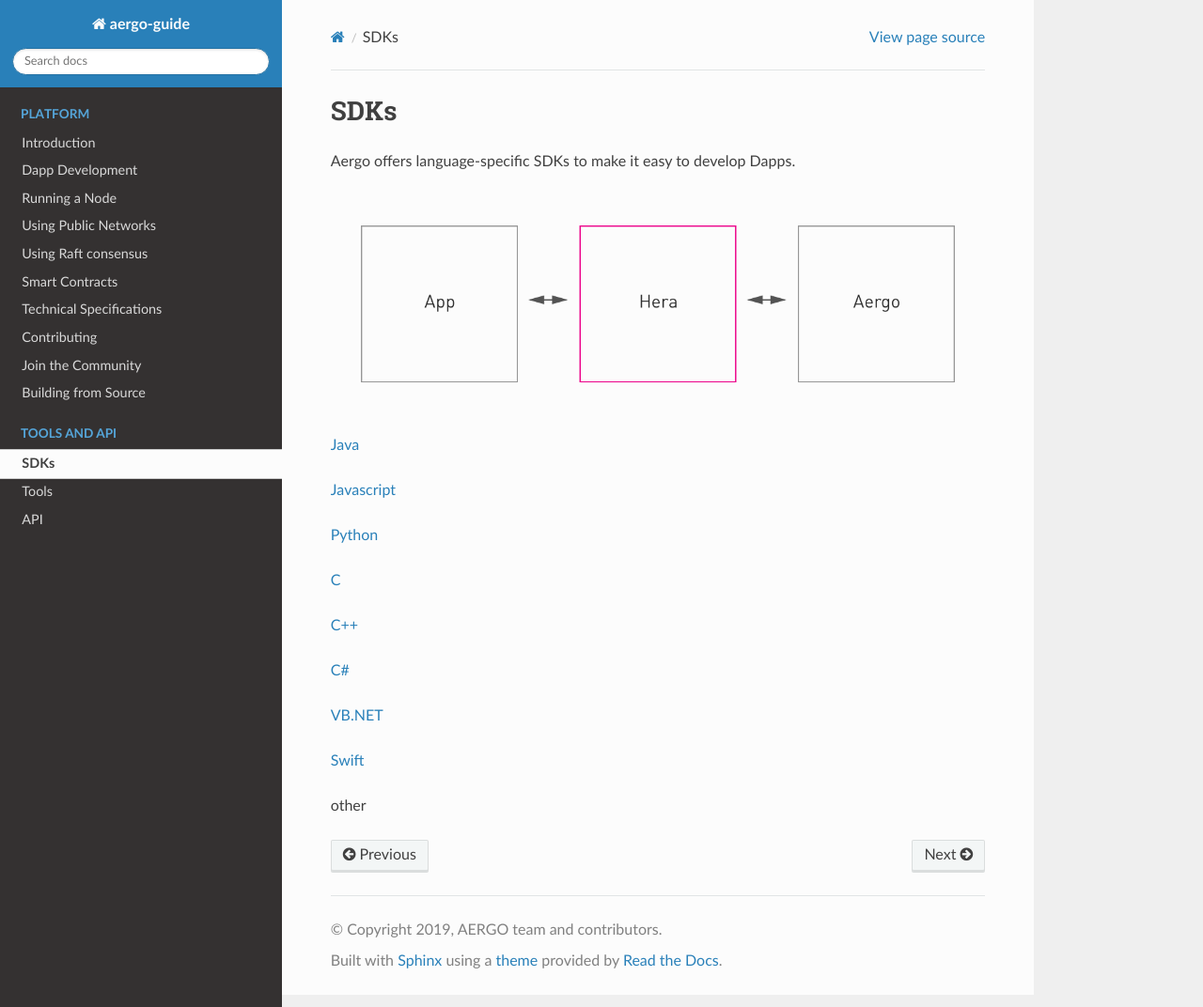
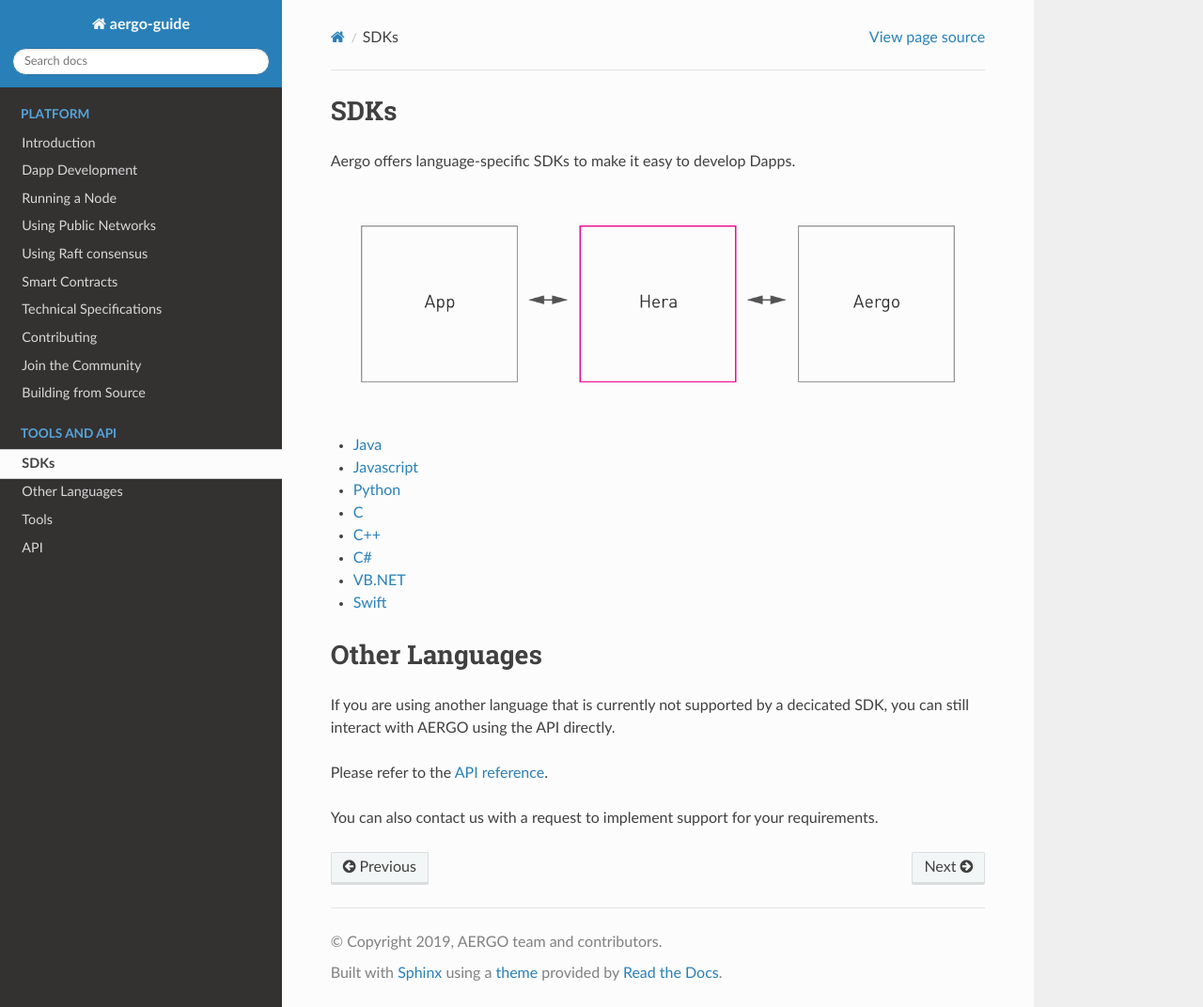
Before and after one commit to aergoio/guide, a Sphinx documentation site: the page built from source/sdks/index.rst, in a window 1280 px wide and 1072 px high. Shown: the whole window at 94% size. Built offline with Sphinx 7.4.7 and the Read the Docs theme 2.0.0, drawn with Linux system fonts in a browser that asks for light colours.

Commit message:
Update index.rst

```diff
--- a/source/sdks/index.rst
+++ b/source/sdks/index.rst
@@ -5,23 +5,20 @@
 
 .. image:: dapp-overview.png
 
-.. toctree::
-   :maxdepth: 2
+* `Java <https://github.com/aergoio/heraj/wiki>`_
+* `Javascript <https://herajs.readthedocs.io/>`_
+* `Python <https://aergo-herapy.readthedocs.io/>`_
+* `C <https://github.com/aergoio/libaergo/>`_
+* `C++ <https://github.com/aergoio/libaergo/>`_
+* `C# <https://github.com/aergoio/libaergo/>`_
+* `VB.NET <https://github.com/aergoio/libaergo/>`_
+* `Swift <https://github.com/aergoio/libaergo/>`_
 
-`Java <https://github.com/aergoio/heraj/wiki>`_
+Other Languages
+===============
 
-`Javascript <https://herajs.readthedocs.io/>`_
+If you are using another language that is currently not supported by a decicated SDK, you can still interact with AERGO using the API directly.
 
-`Python <https://aergo-herapy.readthedocs.io/>`_
+Please refer to the `API reference <../api/index.html>`_.
 
-`C <https://github.com/aergoio/libaergo/>`_
-
-`C++ <https://github.com/aergoio/libaergo/>`_
-
-`C# <https://github.com/aergoio/libaergo/>`_
-
-`VB.NET <https://github.com/aergoio/libaergo/>`_
-
-`Swift <https://github.com/aergoio/libaergo/>`_
-
-other
+You can also contact us with a request to implement support for your requirements.
```
